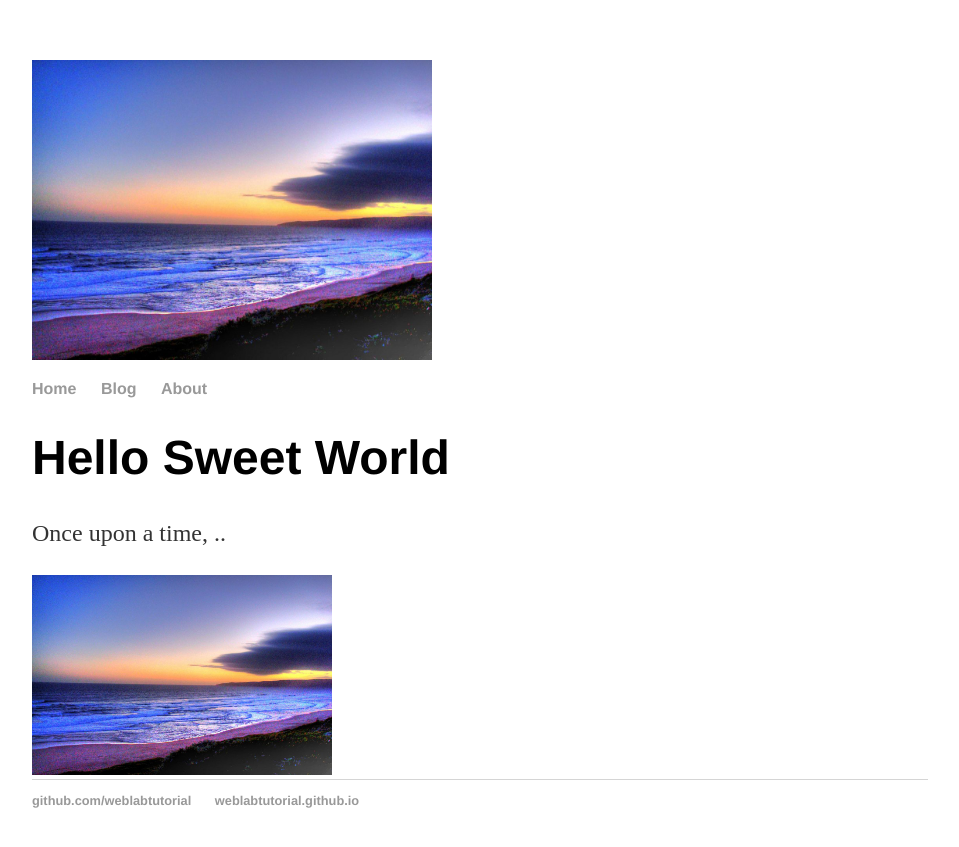
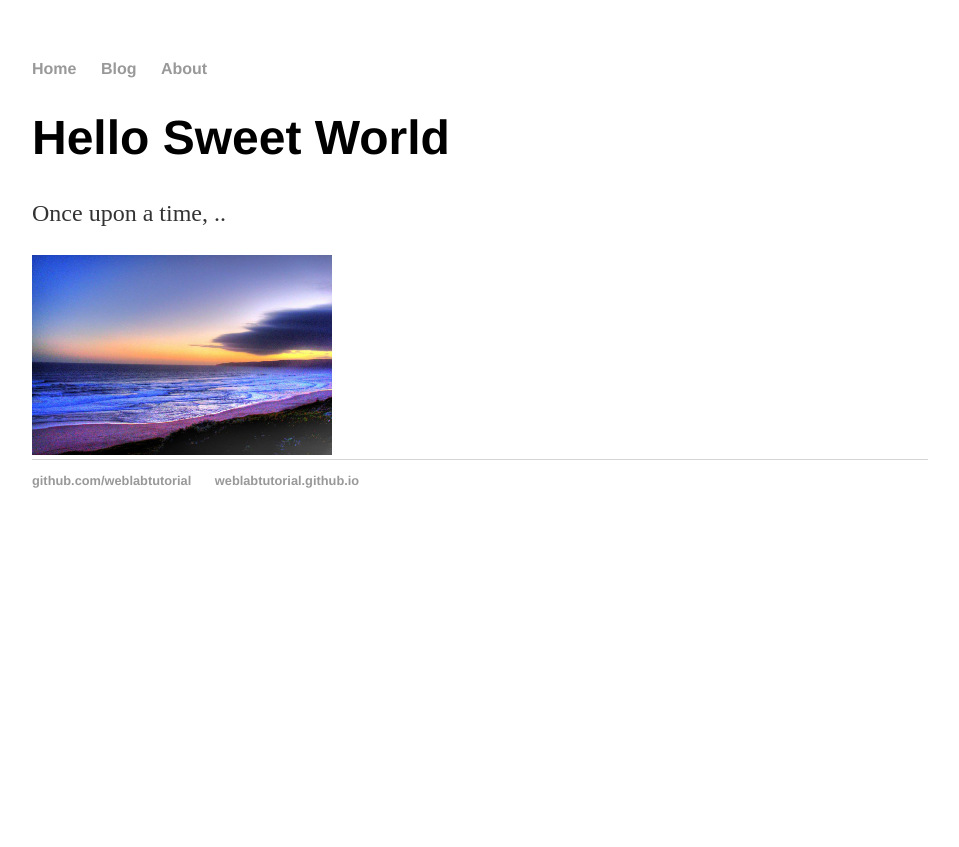
Before and after one commit to prasitha-12/prasitha-12.github.io, a Jekyll site: the page built from index.html, in a window 1280 px wide. Shown: the top 847 px of the page, without its empty margins (160-1119 px from the left). Built offline with Jekyll 4.4.1, drawn with Linux system fonts in a browser that asks for light colours.

Commit message:
Update default.html

```diff
--- a/_layouts/default.html
+++ b/_layouts/default.html
@@ -6,8 +6,6 @@
        <link rel="stylesheet" type="text/css" href="/css/main.css">
   </head>
   <body>
-    <div class="image">
-      <img src="bg.jpg" width="400" height="300">
     </div>
     <nav>
       <ul>
```
